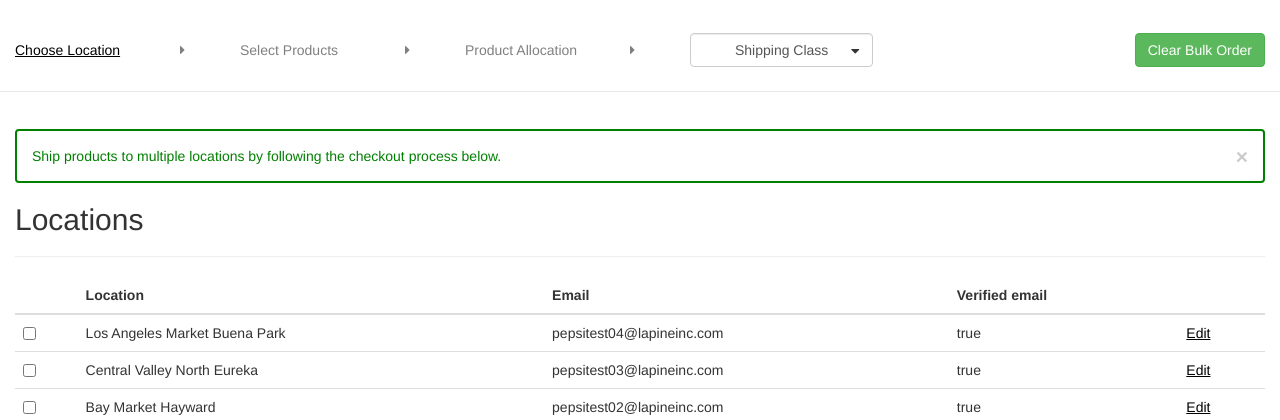
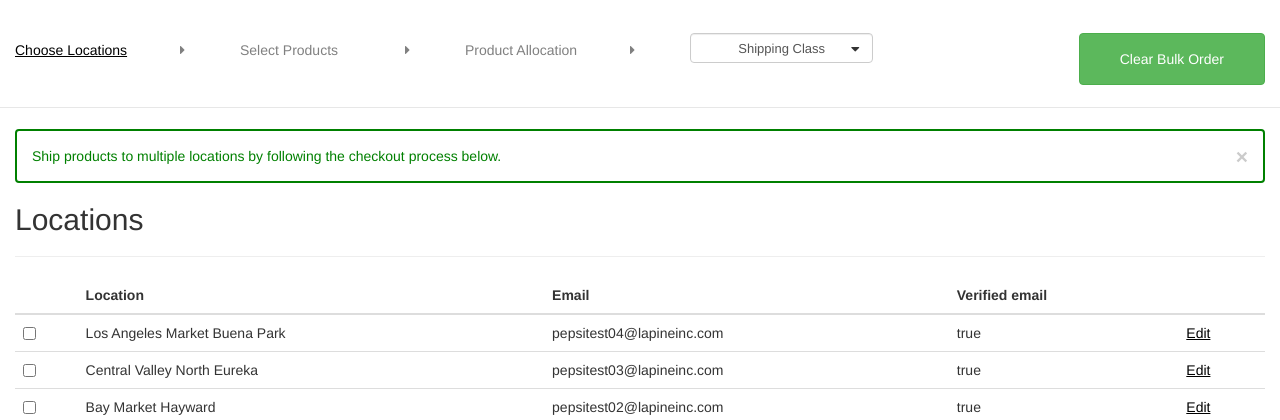
Before and after one commit to nitin-kujur/mnblkdhdjsgfjs, a PHP site: page / in a window 1280 px wide. Shown: the top 420 px of the page. Run offline with PHP 8.4, Linux system fonts and the light colour scheme; some libraries are stand-ins or nearby versions.

Commit message:
first commit

```diff
--- a/index.php
+++ b/index.php
@@ -15,7 +15,7 @@
 					<a class="disabled" style="font-size:20px; text-decoration:none !important; color:1a1a1a !important;">Ship to Location</a>
 				</div> -->
 				<div class="col-md-2 col-sm-2 col-xs-2" style="max-width:165px;">
-					<a href="javascript:;" class="disabled"><h5>Choose Location</h5></a>
+					<a href="javascript:;" class="disabled"><h5>Choose Locations</h5></a>
 				</div>
 				<div class="col-md-1 col-sm-1 col-xs-1" style="max-width:60px;">
 					<h5><i class="fa fa-caret-right text-gray"></i></h5>
@@ -35,7 +35,7 @@
 				<div class="col-md-2 col-sm-2 col-xs-2" style="min-width:190px;">
 					<!-- <a href="shipping.html" class=" text-gray">Shipping</a> -->
 					<div class="select-wrapper">
-						<select class="form-control text-center">
+						<select class="form-control text-center" style="font-size:13px; height:30px;">
 							<option disabled selected>Shipping Class</option>
 							<option>option 1</option>
 							<option>option 2</option>
@@ -46,7 +46,7 @@
 				</div>
 
 				<div class="col-md-2 col-sm-2 col-xs-2 pull-right">
-					<a href="#" class="btn btn-success pull-right">Clear<span class="hidden-sm hidden-xs"> Bulk Order</span></a>
+					<a href="#" class="btn btn-success pull-right" style="font-size:; padding:15px;"><span style="margin-left:25px; margin-right:25px;">Clear Bulk Order</span></a>
 				</div>
 			</div>
 			<hr class="hr-full">
```
